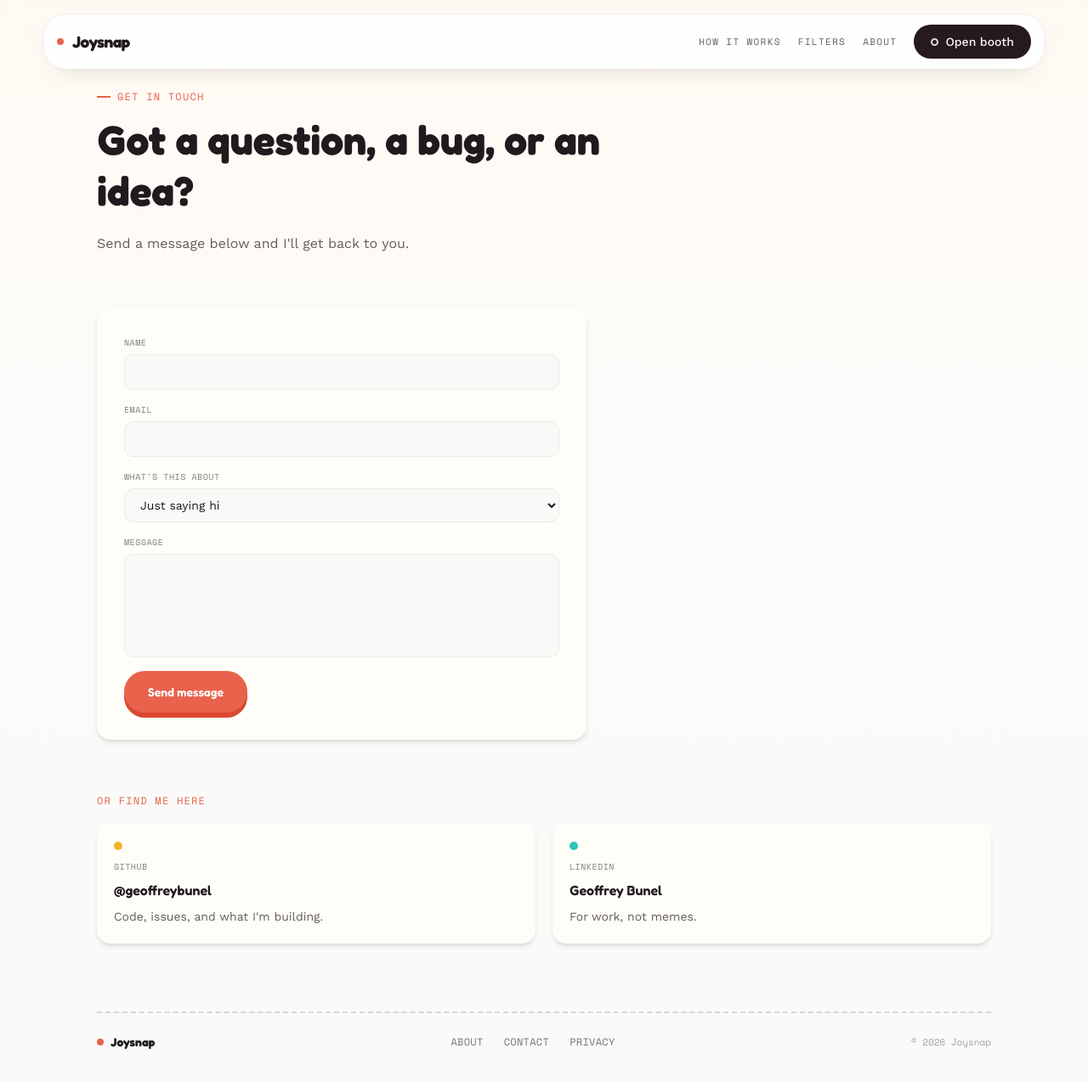
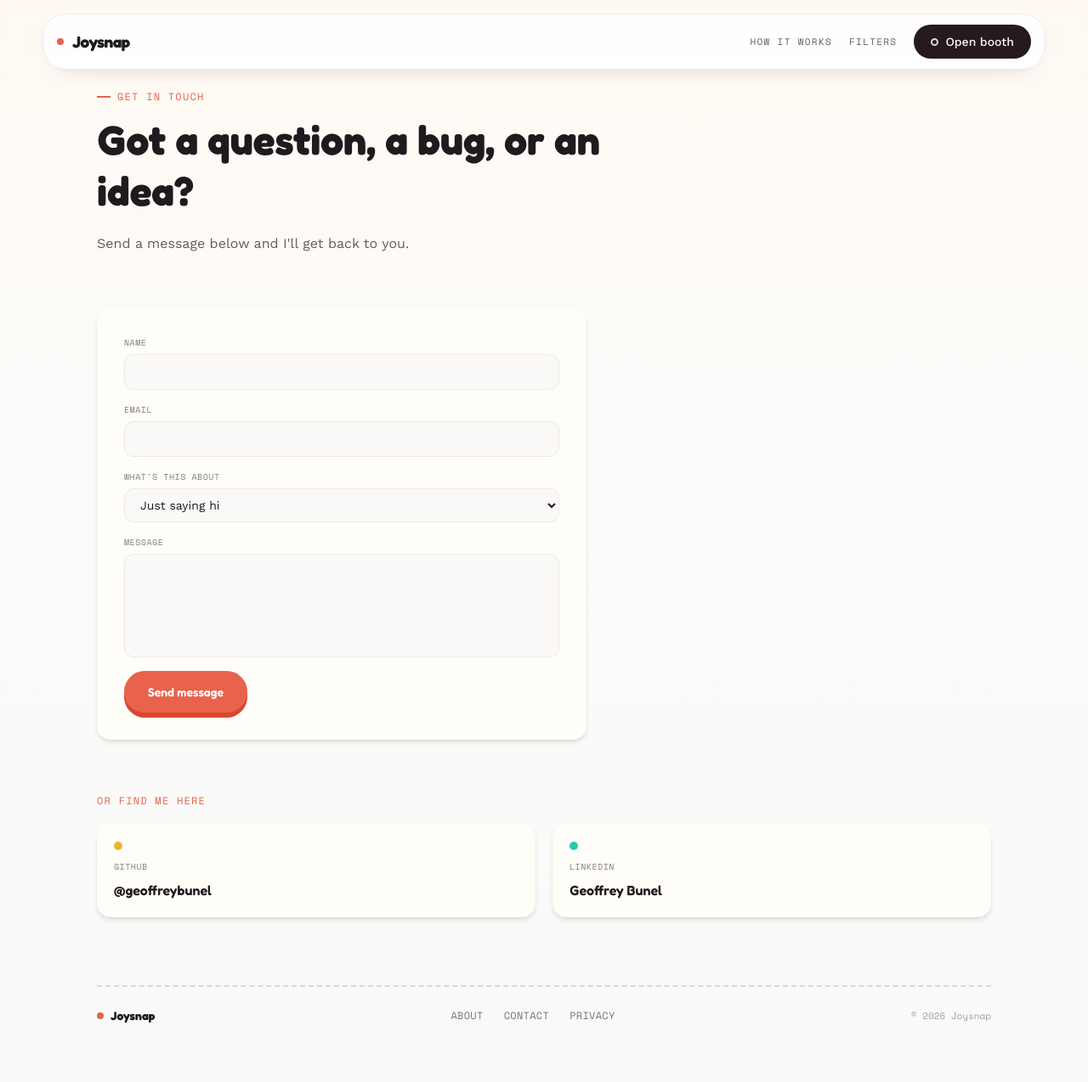
Before and after one commit to geoffreybunel/photobooth-app, a Next.js app: page /Contact in a window 1280 px wide. Shown: the top 1274 px of the page at 85% size. Built offline with nearby package versions, Linux system fonts and the light colour scheme; no server answers.

Commit message:
Delete "about" from navbar + update links to github and linkedin on contact page

```diff
--- a/app/Contact/ContactForm.tsx
+++ b/app/Contact/ContactForm.tsx
@@ -10,14 +10,14 @@ const SOCIALS = [
     label: "GitHub",
     value: "@geoffreybunel",
     href: "https://github.com/geoffreybunel",
-    hint: "Code, issues, and what I'm building.",
+    // hint: "Code, issues, and what I'm building.",
   },
   {
     dot: "bg-accent",
     label: "LinkedIn",
     value: "Geoffrey Bunel",
     href: "https://www.linkedin.com/in/geoffrey-bunel/",
-    hint: "For work, not memes.",
+    // hint: "For work, not memes.",
   },
 ];
 
@@ -196,7 +196,7 @@ export default function ContactForm() {
                 {channel.label}
               </p>
               <p className="font-display font-semibold text-base">{channel.value}</p>
-              <p className="text-sm leading-relaxed text-base-content/70">{channel.hint}</p>
+              {/* <p className="text-sm leading-relaxed text-base-content/70">{channel.hint}</p> */}
             </div>
           </a>
         ))}
--- a/src/components/navigation/Navbar.tsx
+++ b/src/components/navigation/Navbar.tsx
@@ -16,9 +16,6 @@ export default function Navbar() {
           <Link href="/#filters" className="text-base-content/70 hover:text-primary">
             Filters
           </Link>
-          <Link href="/#about" className="text-base-content/70 hover:text-primary">
-            About
-          </Link>
         </div>
 
         <Link
```
